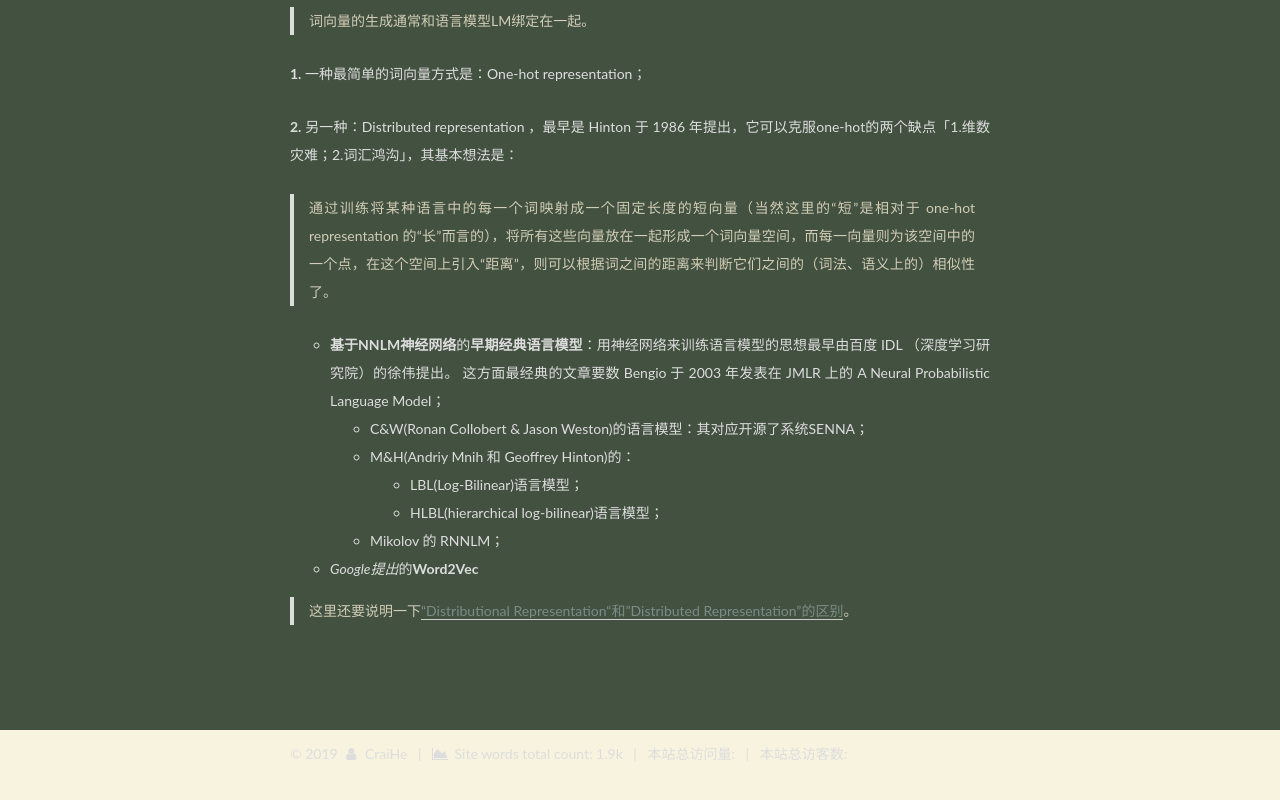
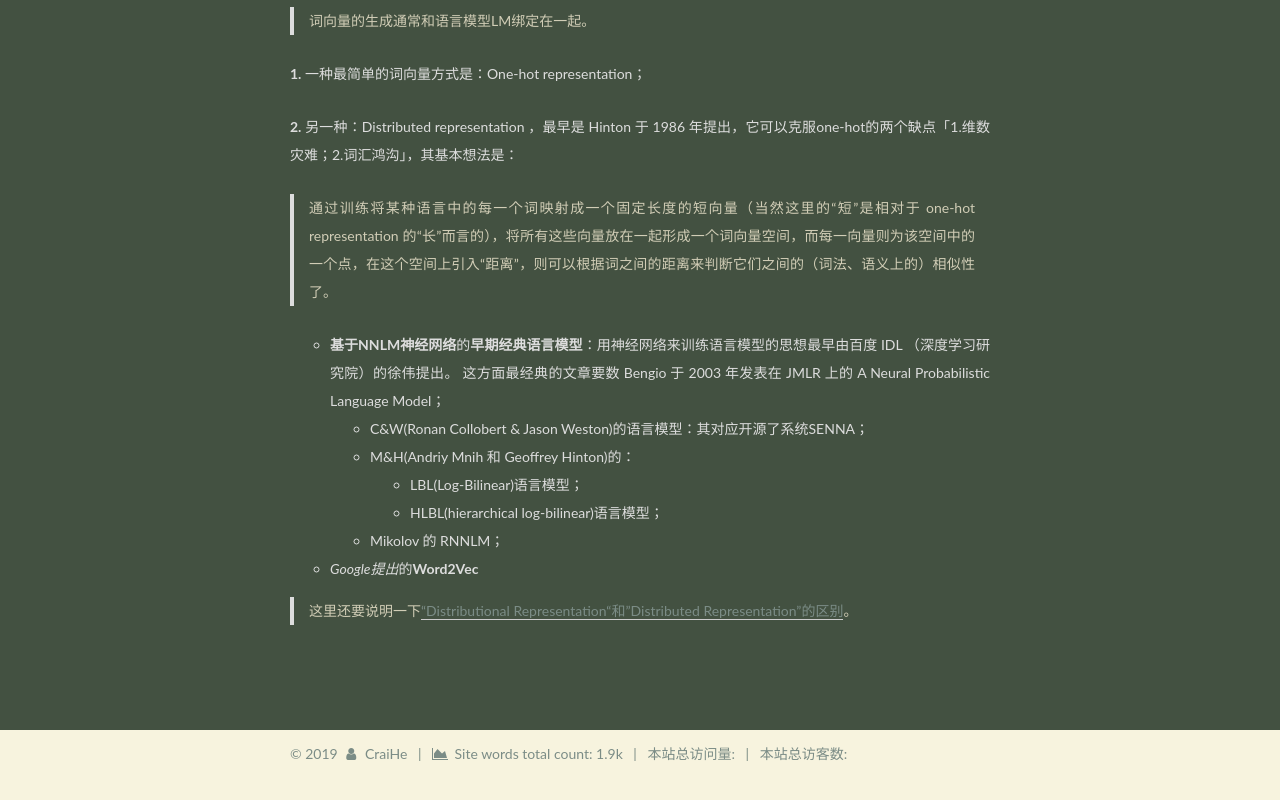
Before and after one commit to CraiHe/CraiHe.github.io, a plain HTML site: page index.html in a window 1280 px wide. Shown: the part 3057-3857 px from the top of the page. Drawn offline with nearby package versions, Linux system fonts and the light colour scheme; some packages are replaced by stand-ins of ours; a script that the page names is missing.

Commit message:
modified color of some fonts

```diff
--- a/css/main.css
+++ b/css/main.css
@@ -3148,5 +3148,5 @@ body {
 }
 .footer {
   background-color: #f7f3de;
-  color: #ddd;
-}
+  color: #7b8c86;
+}
```
